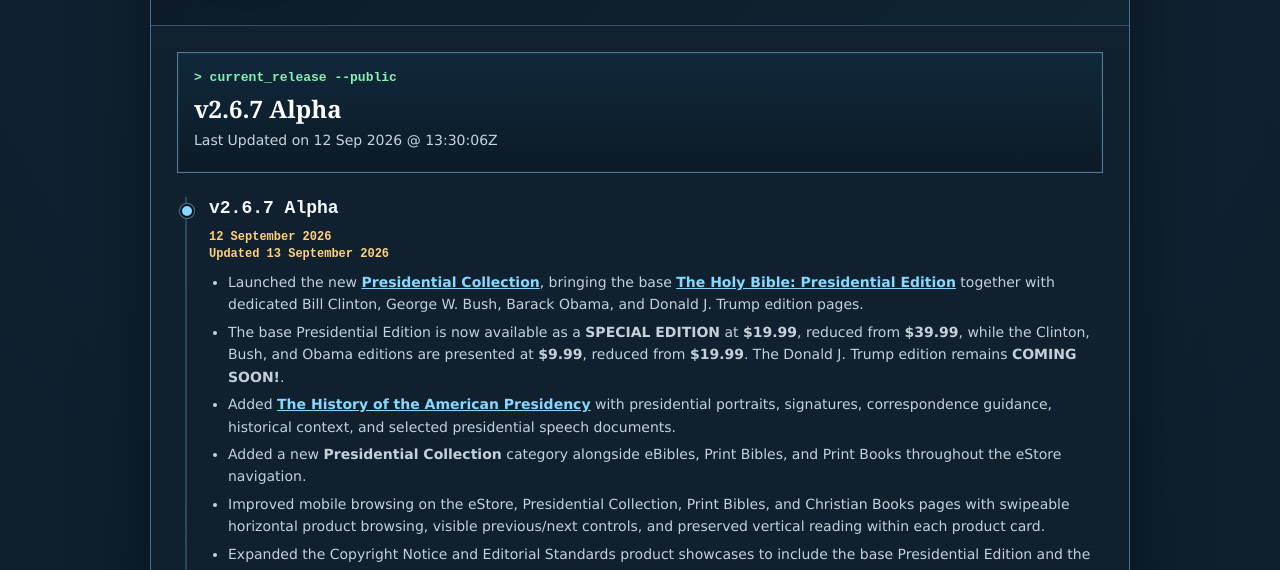
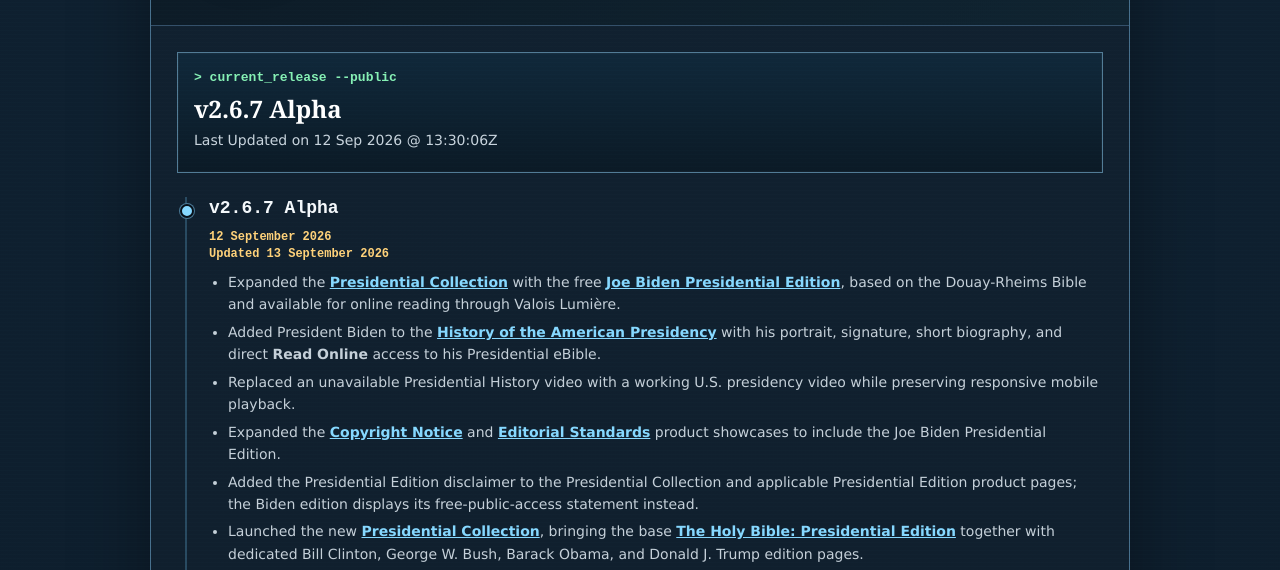
Before and after one commit to Living-Word-Bibles/LWB-Website, a website: page change-log.html in a window 1280 px wide. Shown: the part 229-799 px from the top of the page. Drawn offline with Linux system fonts and the light colour scheme.

Commit message:
Update Change Log v2.6.7 on 13 Sep 2026 @ 14:36:40Z
Update change-log.html to v2.6.7 on 13 Sep 2026 @ 16:36:40Z UTC.

```diff
--- a/change-log.html
+++ b/change-log.html
@@ -78,7 +78,7 @@
 <section class="release-current" aria-labelledby="current-release">
   <div class="prompt">&gt; current_release --public</div>
   <h2 id="current-release" data-current-release>v2.6.7 Alpha</h2>
-  <p data-current-updated>Last Updated on 13 Sep 2026 @ 14:10:37Z</p>
+  <p data-current-updated>Last Updated on 13 Sep 2026 @ 15:44:34Z</p>
 </section>
 
 <div class="timeline">
@@ -88,6 +88,11 @@
   <time datetime="2026-09-12">12 September 2026</time>
   <div class="date">Updated 13 September 2026</div>
   <ul>
+    <li>Expanded the <a href="/presidential-edition/"><strong>Presidential Collection</strong></a> with the free <a href="/presidential-edition/joe-biden/"><strong>Joe Biden Presidential Edition</strong></a>, based on the Douay-Rheims Bible and available for online reading through Valois Lumière.</li>
+    <li>Added President Biden to the <a href="/presidential-edition/history/"><strong>History of the American Presidency</strong></a> with his portrait, signature, short biography, and direct <strong>Read Online</strong> access to his Presidential eBible.</li>
+    <li>Replaced an unavailable Presidential History video with a working U.S. presidency video while preserving responsive mobile playback.</li>
+    <li>Expanded the <a href="/copyright-notice/"><strong>Copyright Notice</strong></a> and <a href="/editorial-standards/"><strong>Editorial Standards</strong></a> product showcases to include the Joe Biden Presidential Edition.</li>
+    <li>Added the Presidential Edition disclaimer to the Presidential Collection and applicable Presidential Edition product pages; the Biden edition displays its free-public-access statement instead.</li>
     <li>Launched the new <a href="/presidential-edition/"><strong>Presidential Collection</strong></a>, bringing the base <a href="/presidential-edition/bible/"><strong>The Holy Bible: Presidential Edition</strong></a> together with dedicated Bill Clinton, George W. Bush, Barack Obama, and Donald J. Trump edition pages.</li>
     <li>The base Presidential Edition is now available as a <strong>SPECIAL EDITION</strong> at <strong>$19.99</strong>, reduced from <strong>$39.99</strong>, while the Clinton, Bush, and Obama editions are presented at <strong>$9.99</strong>, reduced from <strong>$19.99</strong>. The Donald J. Trump edition remains <strong>COMING SOON!</strong>.</li>
     <li>Added <a href="/presidential-edition/history/"><strong>The History of the American Presidency</strong></a> with presidential portraits, signatures, correspondence guidance, historical context, and selected presidential speech documents.</li>
```
